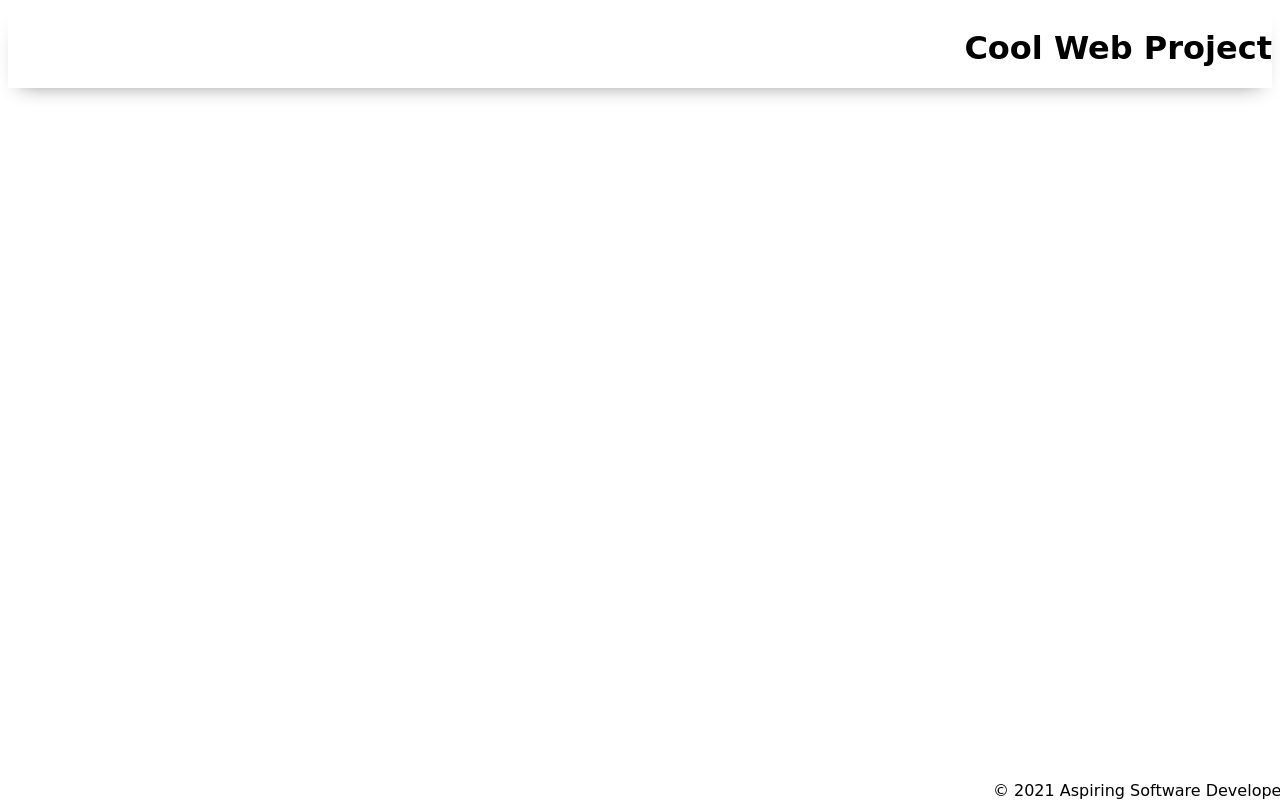
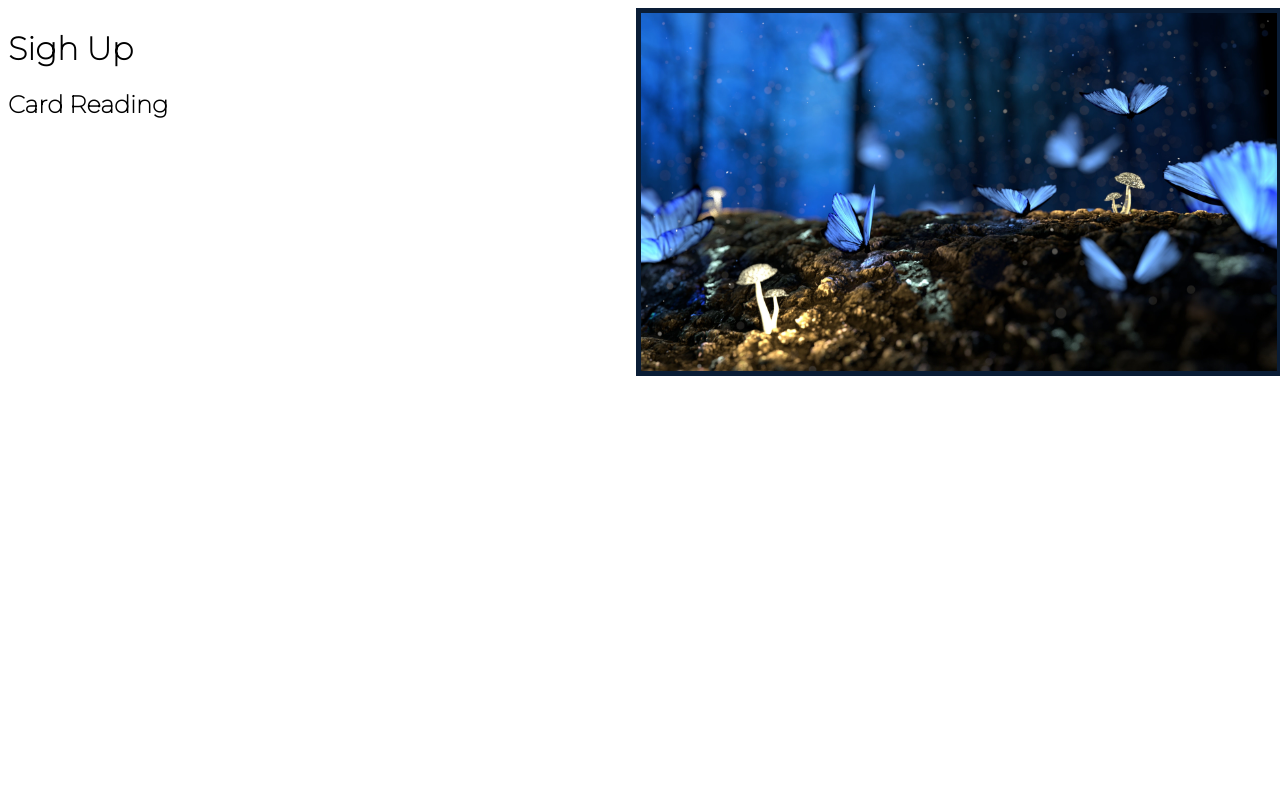
Before and after one commit to amayamaya/Dev-101-Product-Launch, a plain HTML site: page index.html in a window 1280 px wide. Drawn offline with Linux system fonts and the light colour scheme; a web font is replaced by a local one.

Commit message:
Dev 101 hmtl and css

```diff
--- a/index.html
+++ b/index.html
@@ -13,13 +13,16 @@
 
     <body>
         <header>
-            <h1>Cool Web Project</h1>
+            <h1>Sigh Up</h1>
+            <h2>Card Reading</h2>
         </header>
 
-        <main></main>
+        <main>
+            <img src="./assets/fantasy-2049567.jpg" alt="mushroom and butterfly forest">
 
-        <footer>&copy; 2021 Aspiring Software Developer</footer>
+        </main>
 
-        <script type="module" src="./app.js"></script>
+
+
     </body>
 </html>
--- a/styles/style.css
+++ b/styles/style.css
@@ -1,90 +1,40 @@
+@import url('https://fonts.googleapis.com/css2?family=Fredoka:wght@300&family=Montserrat:wght@100&family=Space+Mono&display=swap');
 
-@import url('https://fonts.googleapis.com/css2?family=Hubballi&display=swap');
+* {
+    --light-yellow: #fefde1ff;
+--maya-blue: #6ab9feff;
+--yale-blue: #194b8dff;
+--oxford-blue: #0a1d36ff;
+--rich-black-fogra-29: #050a14ff;
+}
+
 body {
-    /* feel free to update these css variables for a quick theme */
+    display: flex;
+    color: var(--yale-blue)
+    background-color: var(--maya-blue);
+    font-family: 'Montserrat', sans-serif;
+}
 
-    --color1: white;
-    --color2: white;
-    --color3: white;
-    --color4: white;
-    --color5: white;
-
-    /* https://coolors.co/generate and click export -> scss to get the colors to copy and paste below*/
-
-    /* --color1: hsla(349, 69%, 76%, 1);
-    --color2: hsla(207, 67%, 44%, 1);
-    --color3: hsla(200, 61%, 56%, 1);
-    --color4: hsla(187, 41%, 94%, 1);
-    --color5: hsla(170, 28%, 95%, 1); */
-
-    /* --color1: hsla(45, 86%, 83%, 1);
-    --color2: hsla(135, 65%, 98%, 1);
-    --color3: hsla(315, 37%, 86%, 1);
-    --color4: hsla(45, 73%, 98%, 1);
-    --color5: hsla(224, 40%, 79%, 1); */
-
-    --header-height: 80px;
-    --shadow: 0px 10px 20px -12px rgba(0, 0, 0, 0.45);
-    --gutter: 30px;
-    --footer-height: 30px;
-
-    font-family: 'Hubballi', cursive;;
-    background-color: var(--color2);
+header {
+    width:100%;
 }
 
 main {
-    display: flex;
-    flex-direction: column;
-    justify-content: center;
-    align-items: center;
-    margin-bottom: calc(var(--footer-height));
+    width: 100vw;
+    height 100vh;
+    background-image:url('https://fonts.googleapis.com/css2?family=Fredoka:wght@300&family=Montserrat:wght@100&family=Space+Mono&display=swap');
+    background-size: cover;
 }
 
-section {
-    background-color: var(--color5);
-    max-width: 80%;
-    display: flex;
-    flex-direction: column;
-    justify-content: center;
-    align-items: center;
-    padding-top: var(--gutter);
-    padding-bottom: var(--gutter);
-    margin-top: var(--gutter);
-    margin-bottom: var(--gutter);
-    border: solid 2px var(--color1);
+img {
+    width:100%;
+    border: 5px solid var(--oxford-blue);
 }
 
-header {
-    display: flex;
-    justify-content: flex-end;
-    background-color: var(--color3);
-    height: var(--header-height);
-    box-shadow: var(--shadow);
+dark-text {
+    color: var (--rich-black-fogra-29)
 }
 
-h2 {
-    font-size: 1.8rem;
-    font-weight: bold;
+@media (max-width: 600px) {
+    body {flex-direction: column;}
 }
-
-.gutter-right {
-    margin-right: 20px;
-}
-
-header img {
-    height: var(--header-height);
-}
-
-p {
-    margin: var(--gutter);
-}
-
-footer {
-    position: fixed;
-    width: 100%;
-    bottom: 0;
-    display: flex;
-    justify-content: flex-end;
-    background-color: var(--color3);
-    box-shadow: var(--shadow);
-}
```
Also changed, not shown: assets/fantasy-2049567.jpg (added).
